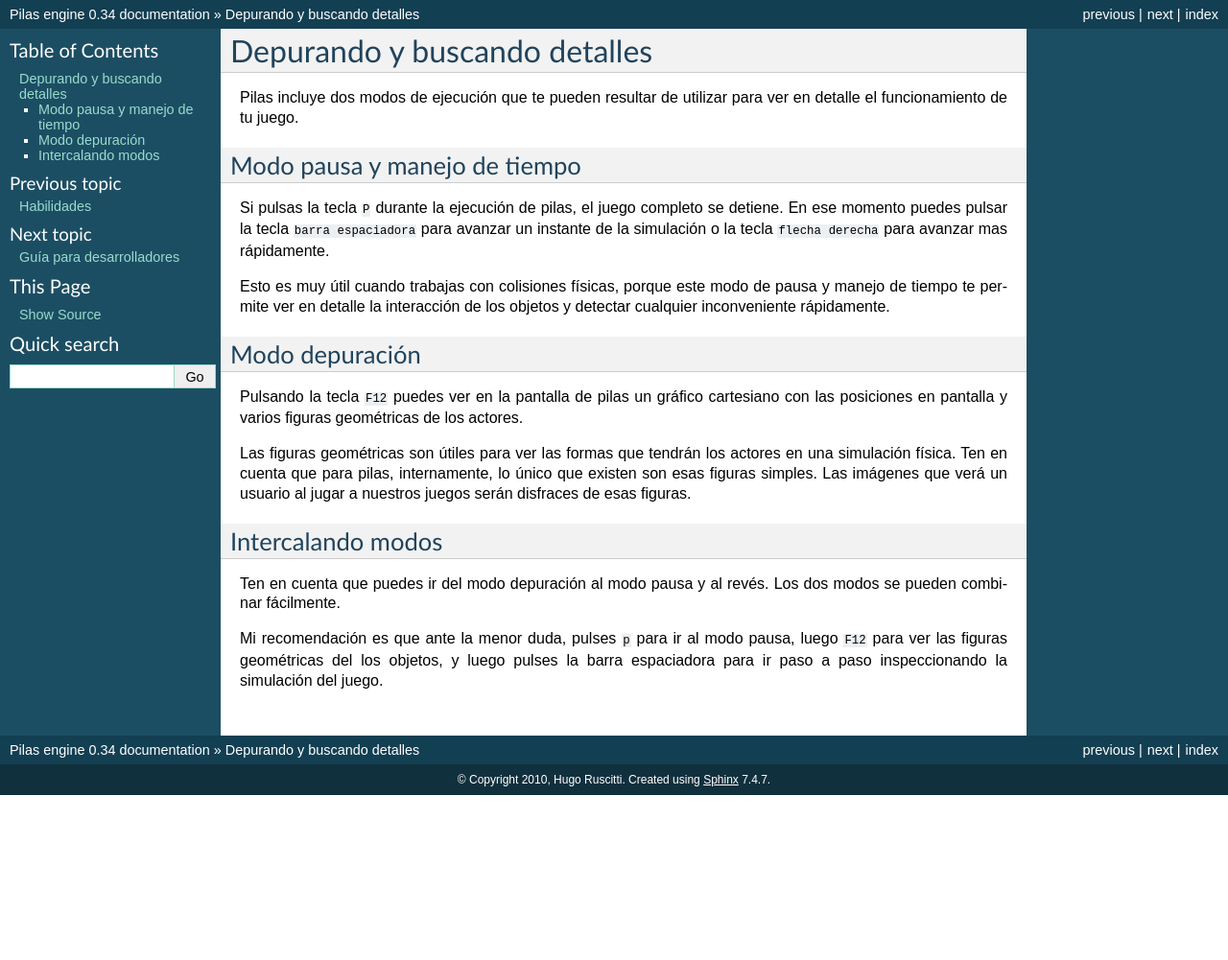
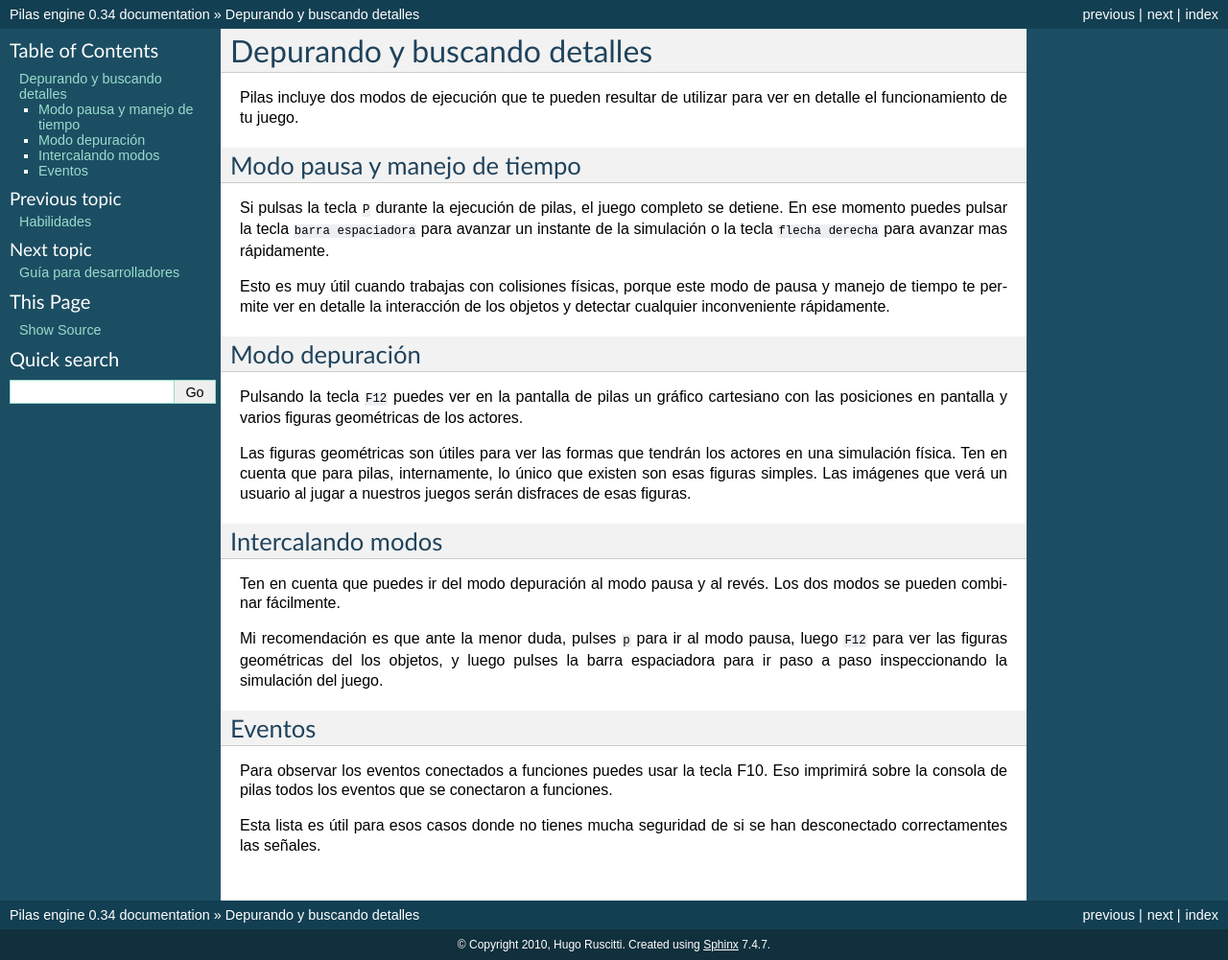
Before and after one commit to hugoruscitti/pilas-docs, a Sphinx documentation site: the page built from source/depurando.rst, in a window 1280 px wide. Shown: the whole page at 96% size. Built offline with Sphinx 7.4.7, drawn with Linux system fonts in a browser that asks for light colours; before the commit the page ends 900 px from its top, so only the background shows below that.

Commit message:
Haciendo que la tecla F10 imprima los eventos que se conectaron.

```diff
--- a/source/depurando.rst
+++ b/source/depurando.rst
@@ -46,3 +46,16 @@ Mi recomendación es que ante la menor duda, pulses ``p`` para
 ir al modo pausa, luego ``F12`` para ver las figuras geométricas
 del los objetos, y luego pulses la barra espaciadora para ir
 paso a paso inspeccionando la simulación del juego.
+
+
+Eventos
+-------
+
+Para observar los eventos conectados a funciones
+puedes usar la tecla F10. Eso imprimirá sobre
+la consola de pilas todos los eventos que se
+conectaron a funciones.
+
+Esta lista es útil para esos casos donde no
+tienes mucha seguridad de si se han desconectado
+correctamentes las señales.
```
Also changed, not shown: source/eventos.rst (+10 -0 lines).
